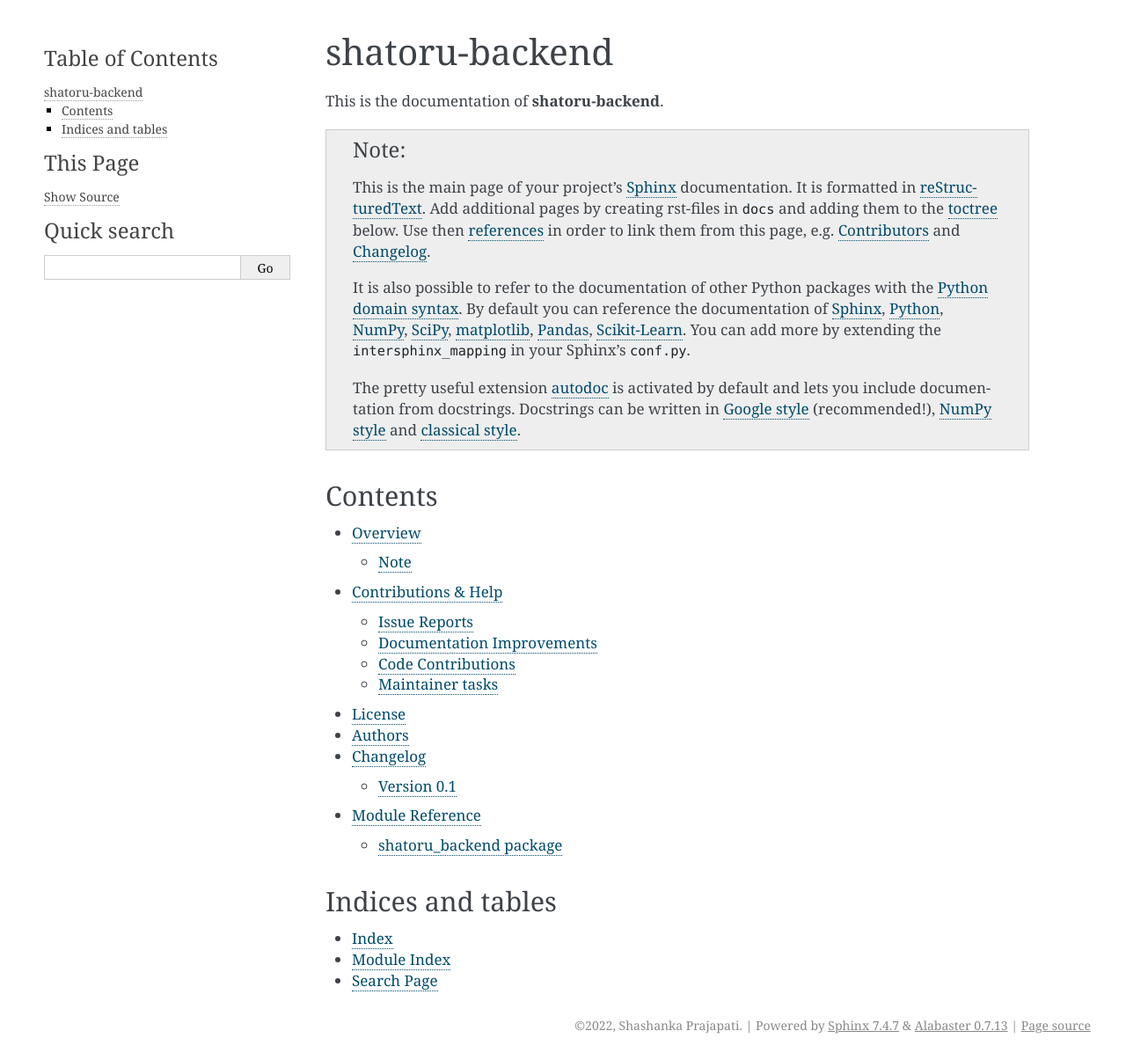
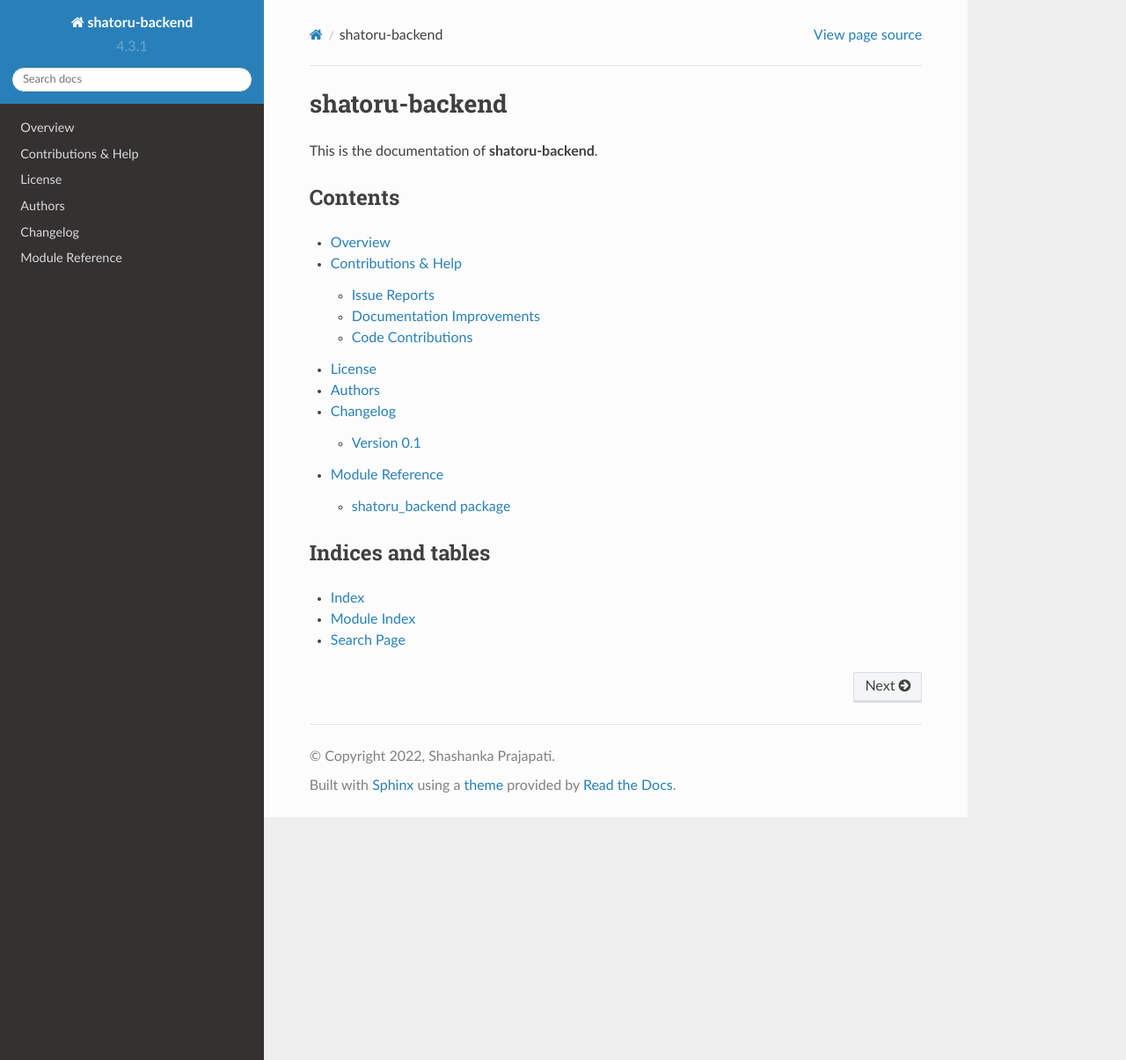
Before and after one commit to sp-95/shatoru-backend, a Sphinx documentation site: the page built from docs/index.rst, in a window 1280 px wide and 1205 px high. Shown: the whole window at 88% size. Built offline with Sphinx 7.4.7 and the Read the Docs theme 2.0.0, drawn with Linux system fonts in a browser that asks for light colours.

Commit message:
[chore] Make initial changes to PyScaffold project
1. Added pre-commit
2. Updated the README files and contribution details
3. Update dependencies

```diff
--- a/CHANGELOG.rst
+++ b/CHANGELOG.rst
@@ -5,6 +5,6 @@
 Version 0.1
 ===========
 
-- Feature A added
-- FIX: nasty bug #1729 fixed
-- add your changes here!
+- Add pre-commit
+- Updated the readme files and contribution details
+- Update repository info and dependencies
--- a/docs/conf.py
+++ b/docs/conf.py
@@ -153,7 +153,7 @@
 
 # The theme to use for HTML and HTML Help pages.  See the documentation for
 # a list of builtin themes.
-html_theme = "alabaster"
+html_theme = "sphinx_rtd_theme"
 
 # Theme options are theme-specific and customize the look and feel of a theme
 # further.  For a list of options available for each theme, see the
--- a/docs/index.rst
+++ b/docs/index.rst
@@ -3,24 +3,6 @@
 ===============
 
 This is the documentation of **shatoru-backend**.
-
-.. note::
-
-    This is the main page of your project's `Sphinx`_ documentation.
-    It is formatted in `reStructuredText`_. Add additional pages
-    by creating rst-files in ``docs`` and adding them to the `toctree`_ below.
-    Use then `references`_ in order to link them from this page, e.g.
-    :ref:`authors` and :ref:`changes`.
-
-    It is also possible to refer to the documentation of other Python packages
-    with the `Python domain syntax`_. By default you can reference the
-    documentation of `Sphinx`_, `Python`_, `NumPy`_, `SciPy`_, `matplotlib`_,
-    `Pandas`_, `Scikit-Learn`_. You can add more by extending the
-    ``intersphinx_mapping`` in your Sphinx's ``conf.py``.
-
-    The pretty useful extension `autodoc`_ is activated by default and lets
-    you include documentation from docstrings. Docstrings can be written in
-    `Google style`_ (recommended!), `NumPy style`_ and `classical style`_.
 
 
 Contents
--- a/docs/requirements.txt
+++ b/docs/requirements.txt
@@ -2,4 +2,4 @@
 # To build the module reference correctly, make sure every external package
 # under `install_requires` in `setup.cfg` is also listed here!
 sphinx>=3.2.1
-# sphinx_rtd_theme
+sphinx_rtd_theme
--- a/src/shatoru_backend/__init__.py
+++ b/src/shatoru_backend/__init__.py
@@ -1,7 +1,7 @@
 import sys
 
 if sys.version_info[:2] >= (3, 8):
-    # TODO: Import directly (no need for conditional) when `python_requires = >= 3.8`
+    # TODO: Import directly (no need for conditional) when `python_requires = >= 3.10`
     from importlib.metadata import PackageNotFoundError, version  # pragma: no cover
 else:
     from importlib_metadata import PackageNotFoundError, version  # pragma: no cover
```
Also changed, not shown: CONTRIBUTING.rst (+8 -114 lines), README.rst (+0 -40 lines), setup.cfg (+16 -12 lines), .pre-commit-config.yaml (added), .readthedocs.yml, 1 other file.
